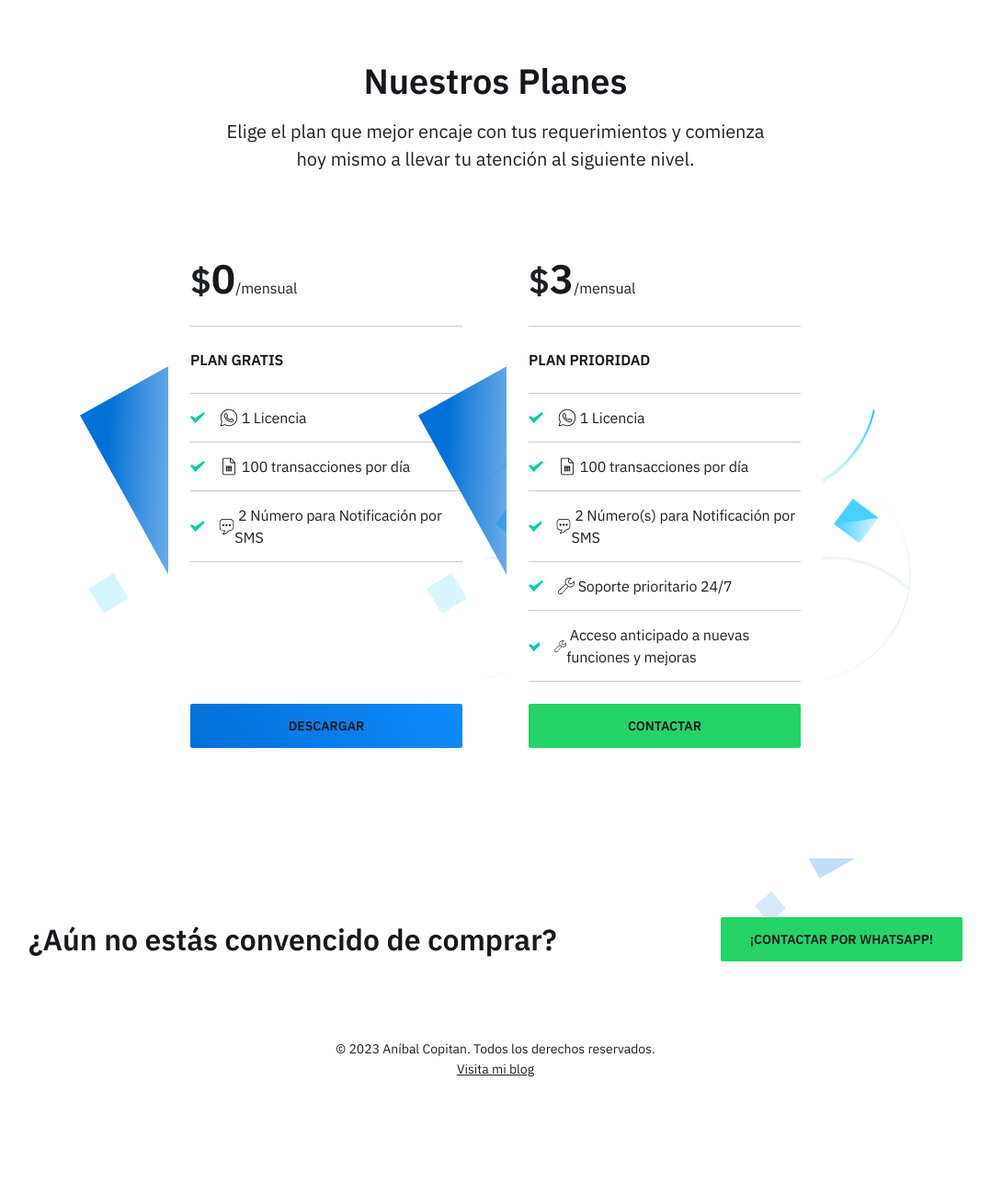
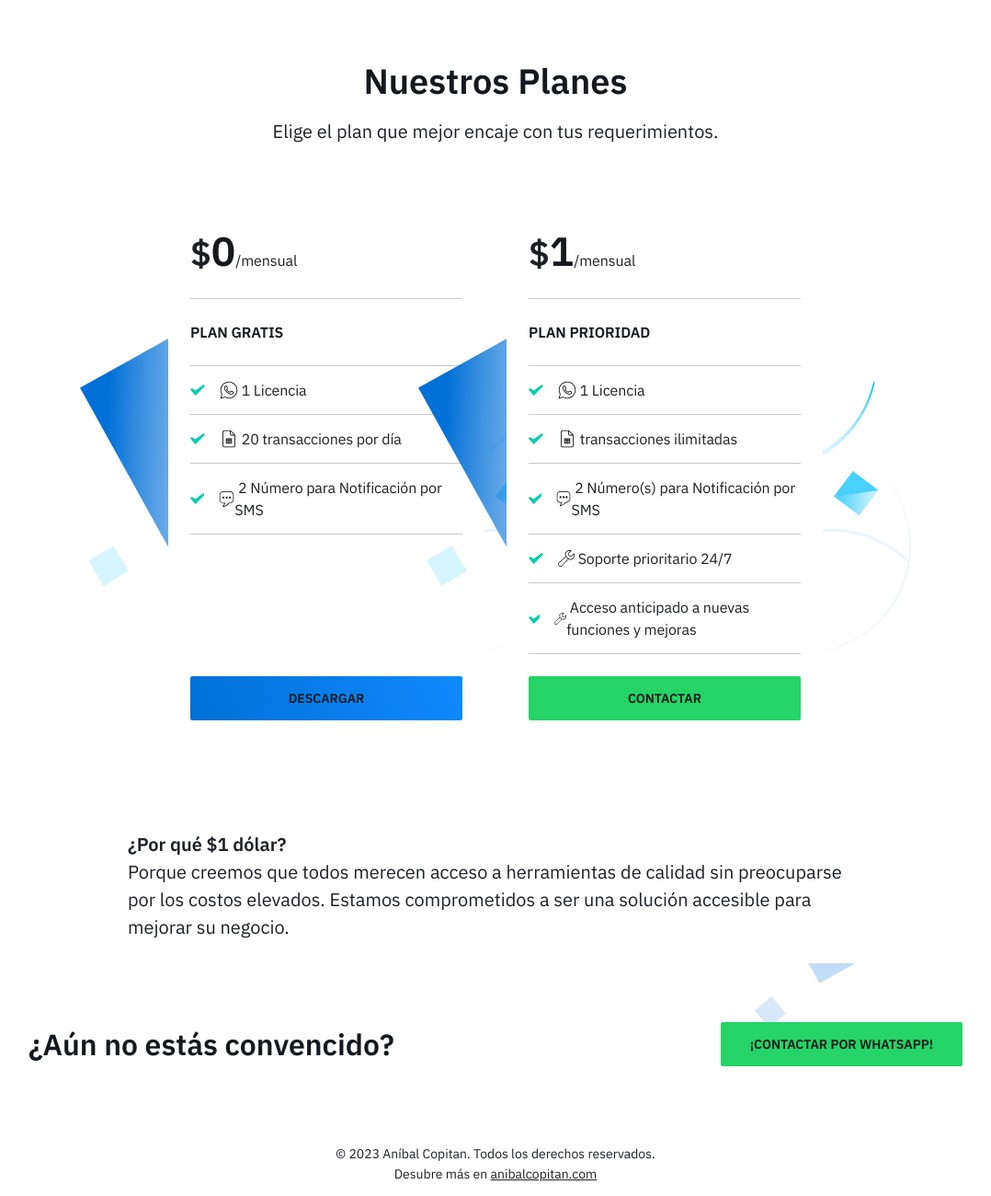
Before and after one commit to enlacee/okeypay, a website: page docs/index.html in a window 1280 px wide. Shown: the part 1840-3140 px from the top of the page at 92% size, without its empty margins (101-1179 px from the left). Before the commit the page ends 3037 px from the top, so only its background shows below. Drawn offline with nearby package versions, Linux system fonts and the light colour scheme.

Commit message:
update: description website according to android app

```diff
--- a/docs/index.html
+++ b/docs/index.html
@@ -118,7 +118,7 @@
                     <div class="pricing-inner section-inner">
                         <div class="pricing-header text-center">
                             <h2 class="section-title mt-0">Nuestros Planes</h2>
-                            <p class="section-paragraph mb-0">Elige el plan que mejor encaje con tus requerimientos y comienza hoy mismo a llevar tu atención al siguiente nivel.</p>
+                            <p class="section-paragraph mb-0">Elige el plan que mejor encaje con tus requerimientos.</p>
                         </div>
 						<div class="pricing-tables-wrap">
                             <div class="pricing-table">
@@ -139,7 +139,7 @@
 												<div class="feature-icon">
 													<img src="dist/images/okeypay-icon-01.svg" alt="Feature 02">
 												</div>
-                                                <span>&nbsp;100 transacciones por día</span>
+                                                <span>&nbsp;20 transacciones por día</span>
                                             </li>
                                             <li>
 												<div class="feature-icon">
@@ -159,7 +159,7 @@
                                 <div class="pricing-table-inner is-revealing">
                                     <div class="pricing-table-main">
                                         <div class="pricing-table-header pb-24">
-                                            <div class="pricing-table-price"><span class="pricing-table-price-currency h2">$</span><span class="pricing-table-price-amount h1">3</span><span class="text-xs">/mensual</span></div>
+                                            <div class="pricing-table-price"><span class="pricing-table-price-currency h2">$</span><span class="pricing-table-price-amount h1">1</span><span class="text-xs">/mensual</span></div>
                                         </div>
 										<div class="pricing-table-features-title text-xs pt-24 pb-24">PLAN PRIORIDAD</div>
                                         <ul class="pricing-table-features list-reset text-xs">
@@ -173,7 +173,7 @@
 												<div class="feature-icon">
 													<img src="dist/images/okeypay-icon-01.svg" alt="Feature 02">
 												</div>
-                                                <span>&nbsp;100 transacciones por día</span>
+                                                <span>&nbsp;transacciones ilimitadas</span>
                                             </li>
                                             <li>
 												<div class="feature-icon">
@@ -204,12 +204,19 @@
                         </div>
                     </div>
                 </div>
+
+                <div class="container-sm">
+                <strong>¿Por qué $1 dólar?</strong>
+                <p>
+                Porque creemos que todos merecen acceso a herramientas de calidad sin preocuparse por los costos elevados. Estamos comprometidos a ser una solución accesible para mejorar su negocio.
+                </p>
+                </div>
             </section>
 
 			<section class="cta section">
 				<div class="container">
 					<div class="cta-inner section-inner">
-						<h3 class="section-title mt-0">¿Aún no estás convencido de comprar?</h3>
+						<h3 class="section-title mt-0">¿Aún no estás convencido?</h3>
 						<div class="cta-cta">
 							<a class="button button-primary_ button-wide-mobile_ button-whatsapp" href="https://wa.me/+51970142637">¡Contactar por WhatsApp!</a>
 						</div>
@@ -221,8 +228,8 @@
         <footer class="site-footer">
             <div class="container">
                 <div style="text-align:center">
-					<p>&copy; 2023 Aníbal Copitan. Todos los derechos reservados.<br/>
-					<a href="https://blog.anibalcopitan.com" style="text-decoration:underline">Visita mi blog</a>
+					<p>&copy; 2023 Aníbal Copitan. Todos los derechos reservados.<br/> Desubre más en
+					<a href="https://anibalcopitan.com" style="text-decoration:underline">anibalcopitan.com</a>
 					</p>
                 </div>
             </div>
```
